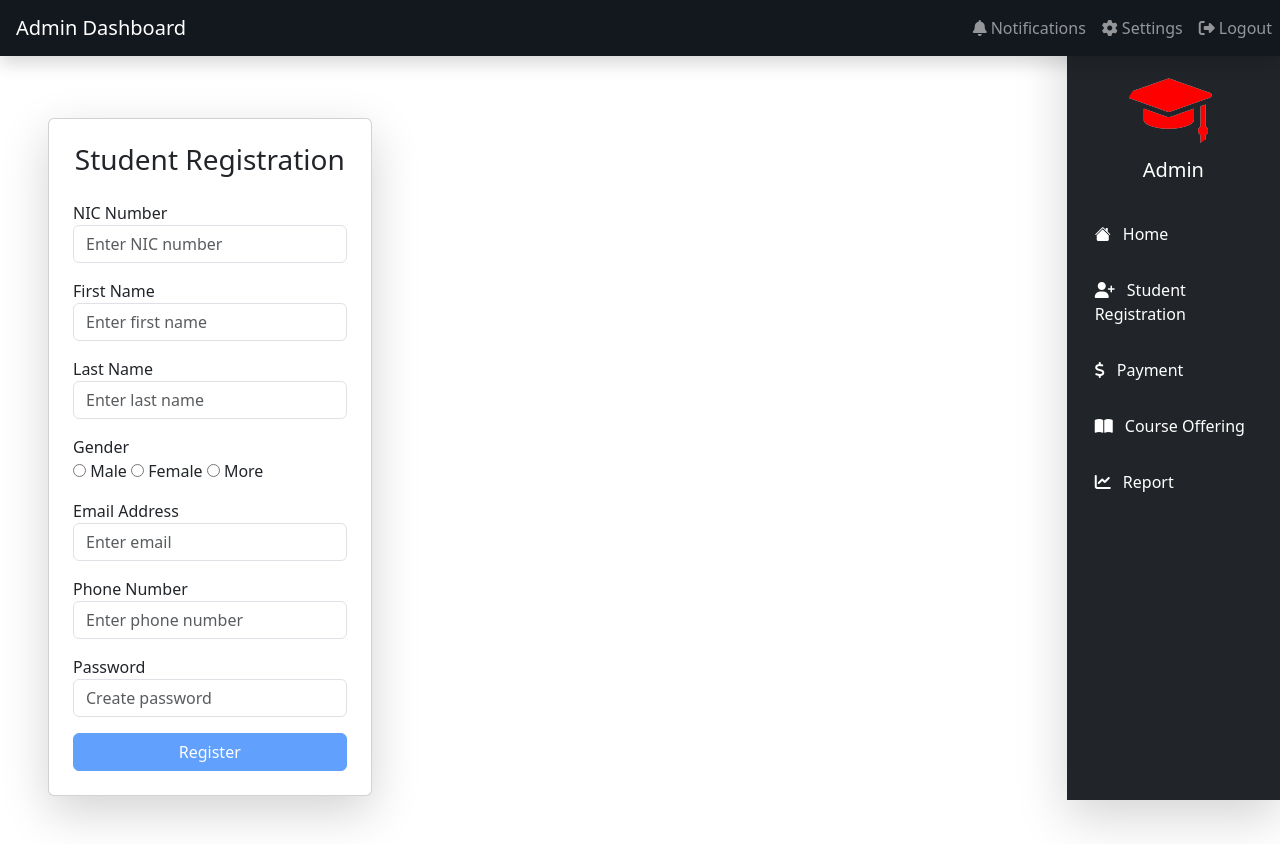
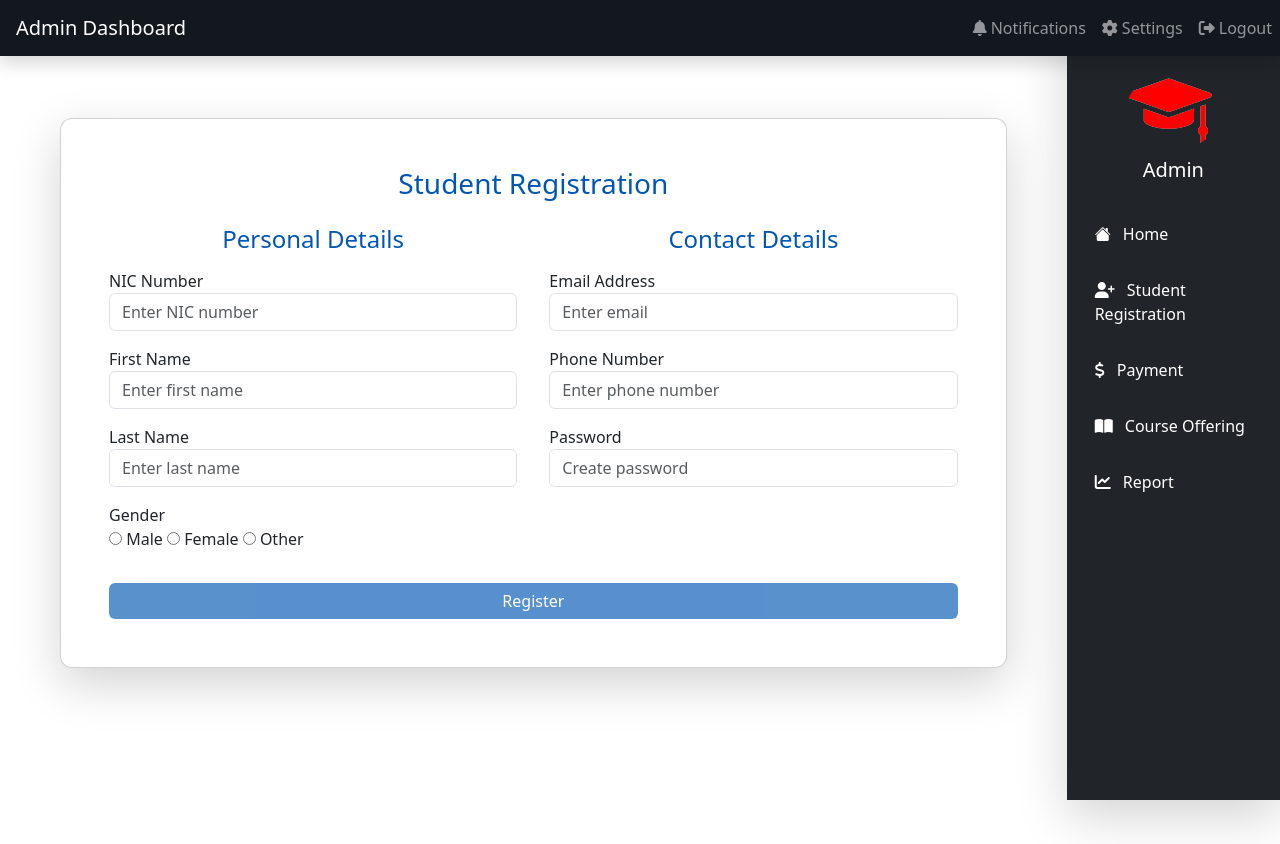
Before and after one commit to ABIRAJ-JUNIOR/MS3-Front-End, an Angular app: page /admin-dashboard/student-registration in a window 1280 px wide. After the commit the page ends 800 px from the top, so only its background shows below. Built offline with nearby package versions, Linux system fonts and the light colour scheme.

Commit message:
student registration form udated

```diff
--- a/src/app/Component/Student_Pages/student-registration/student-registration.component.html
+++ b/src/app/Component/Student_Pages/student-registration/student-registration.component.html
@@ -1,8 +1,15 @@
-<div class="col-4">
-    <div class="card p-4 shadow-lg">
-      <h3 class="text-center mb-4">Student Registration</h3>
+<div class="container">
+  <div class="card p-5 shadow-lg" style="border-radius: 12px;">
+    <h3 class="text-center mb-4" style="color: #0056b3;">Student Registration</h3>
     <form [formGroup]="registrationForm" (ngSubmit)="onSubmit()">
 
+      <div class="d-flex flex-wrap">
+
+        <!-- Personal Details Section -->
+        <div class="col-md-6 pe-md-3">
+          <h4 class="text-center mb-3" style="color: #0056b3;">Personal Details</h4>
+
+          <!-- NIC Number -->
           <div class="form-group mb-3">
             <label for="nic">NIC Number</label>
             <input type="text" id="nic" formControlName="nic" class="form-control" placeholder="Enter NIC number" />
@@ -11,6 +18,7 @@
             </small>
           </div>
 
+          <!-- First Name -->
           <div class="form-group mb-3">
             <label for="firstName">First Name</label>
             <input type="text" id="firstName" formControlName="firstName" class="form-control" placeholder="Enter first name" />
@@ -19,20 +27,28 @@
             </small>
           </div>
 
+          <!-- Last Name -->
           <div class="form-group mb-3">
             <label for="lastName">Last Name</label>
             <input type="text" id="lastName" formControlName="lastName" class="form-control" placeholder="Enter last name" />
           </div>
 
+          <!-- Gender -->
           <div class="form-group mb-3">
             <label>Gender</label>
             <div>
               <input type="radio" formControlName="gender" value="Male" /> Male
               <input type="radio" formControlName="gender" value="Female" /> Female
-            <input type="radio" formControlName="gender" value="More" /> More
+              <input type="radio" formControlName="gender" value="Other" /> Other
+            </div>
           </div>
         </div>
 
+        <!-- Contact Details Section -->
+        <div class="col-md-6 ps-md-3">
+          <h4 class="text-center mb-3" style="color: #0056b3;">Contact Details</h4>
+
+          <!-- Email Address -->
           <div class="form-group mb-3">
             <label for="email">Email Address</label>
             <input type="email" id="email" formControlName="email" class="form-control" placeholder="Enter email" />
@@ -41,6 +57,7 @@
             </small>
           </div>
 
+          <!-- Phone Number -->
           <div class="form-group mb-3">
             <label for="phone">Phone Number</label>
             <input type="text" id="phone" formControlName="phone" class="form-control" placeholder="Enter phone number" />
@@ -49,6 +66,7 @@
             </small>
           </div>
 
+          <!-- Password -->
           <div class="form-group mb-3">
             <label for="password">Password</label>
             <input type="password" id="password" formControlName="password" class="form-control" placeholder="Create password" />
@@ -56,9 +74,15 @@
               Password must be at least 8 characters, with uppercase, lowercase, number, and special character.
             </small>
           </div>
+        </div>
 
-        <div class="form-group d-grid">
-          <button type="submit" class="btn btn-primary" [disabled]="registrationForm.invalid">Register</button>
+      </div>
+
+      <!-- Submit Button -->
+      <div class="form-group d-grid mt-3">
+        <button type="submit" class="btn btn-primary" [disabled]="registrationForm.invalid" style="background-color: #0056b3; border: none; border-radius: 6px;">
+          Register
+        </button>
       </div>
     </form>
   </div>
--- a/src/styles.css
+++ b/src/styles.css
@@ -6,3 +6,10 @@
 .pointer{
     cursor: pointer;
 }
+
+html{
+    overscroll-behavior: none;
+}
+body{
+    overscroll-behavior: none;
+}
```
Lines whose indentation alone changed are shown as unchanged.
